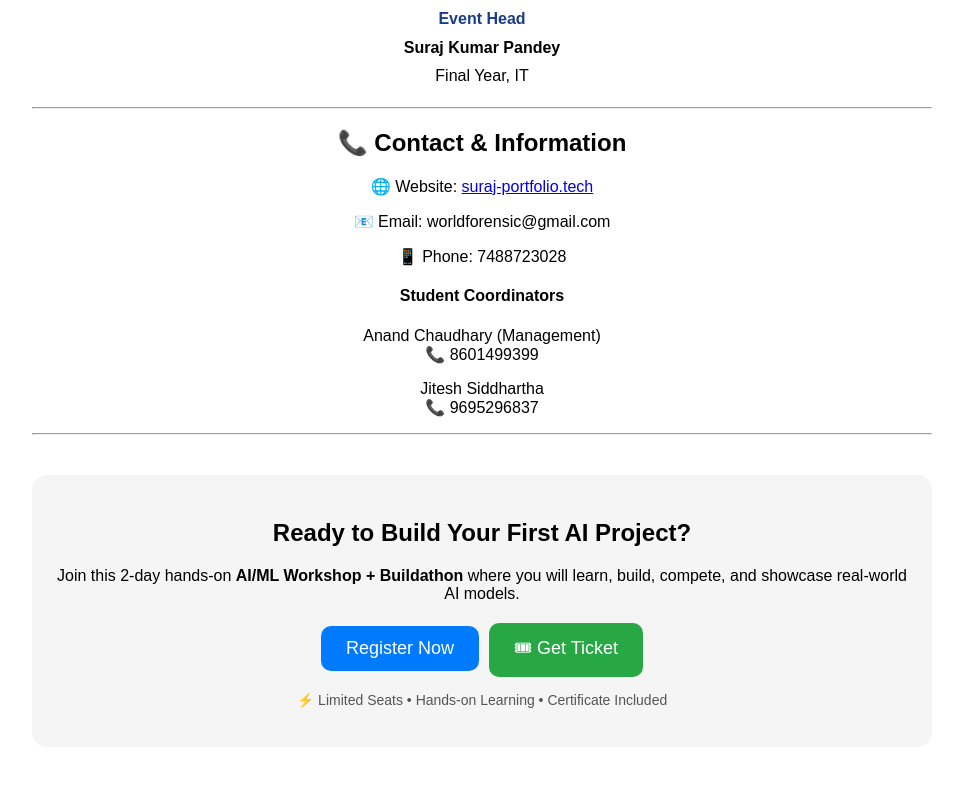
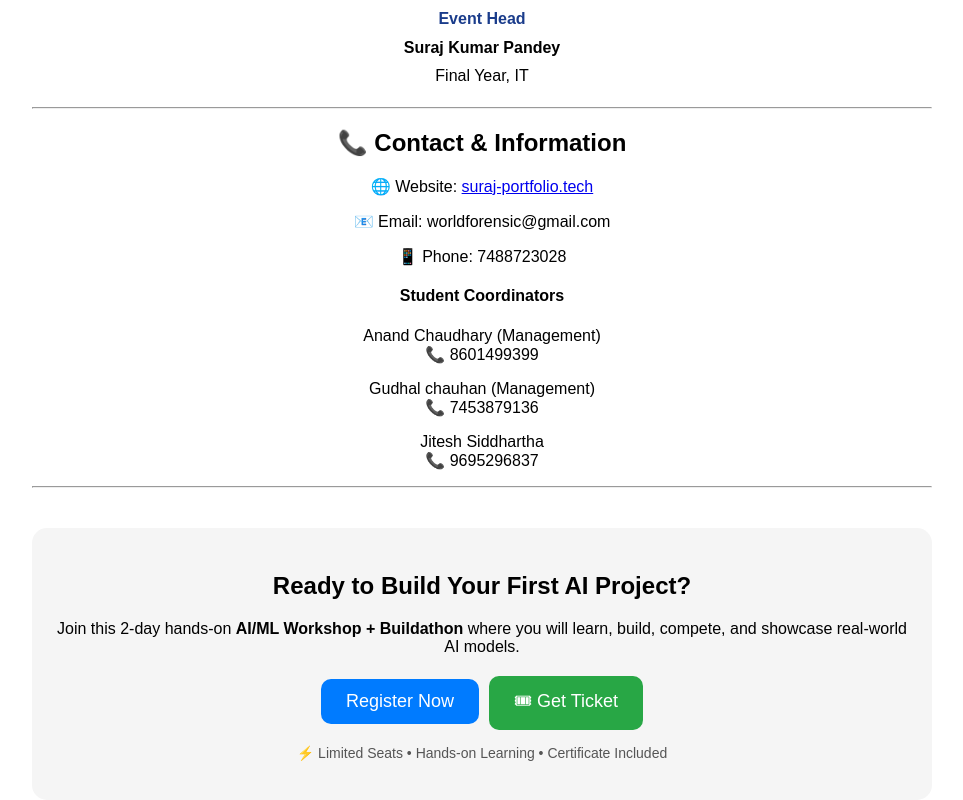
Before and after one commit to surajpandey111/ai-event-platform, a React (Create React App) app in the folder ai-event/: page / in a window 1280 px wide. Shown: the part 1999-2799 px from the top of the page, without its empty margins (158-1121 px from the left). Before the commit the page ends 2776 px from the top, so only its background shows below. Built offline with nearby package versions, Linux system fonts and the light colour scheme.

Commit message:
Fix React routing for admin page

```diff
--- a/ai-event/src/pages/Home.js
+++ b/ai-event/src/pages/Home.js
@@ -185,6 +185,11 @@ const Home = () => {
 </p>
 
 <p>
+  Gudhal chauhan (Management)<br />
+  📞 7453879136
+</p>
+
+<p>
   Jitesh Siddhartha<br />
   📞 9695296837
 </p>
```
